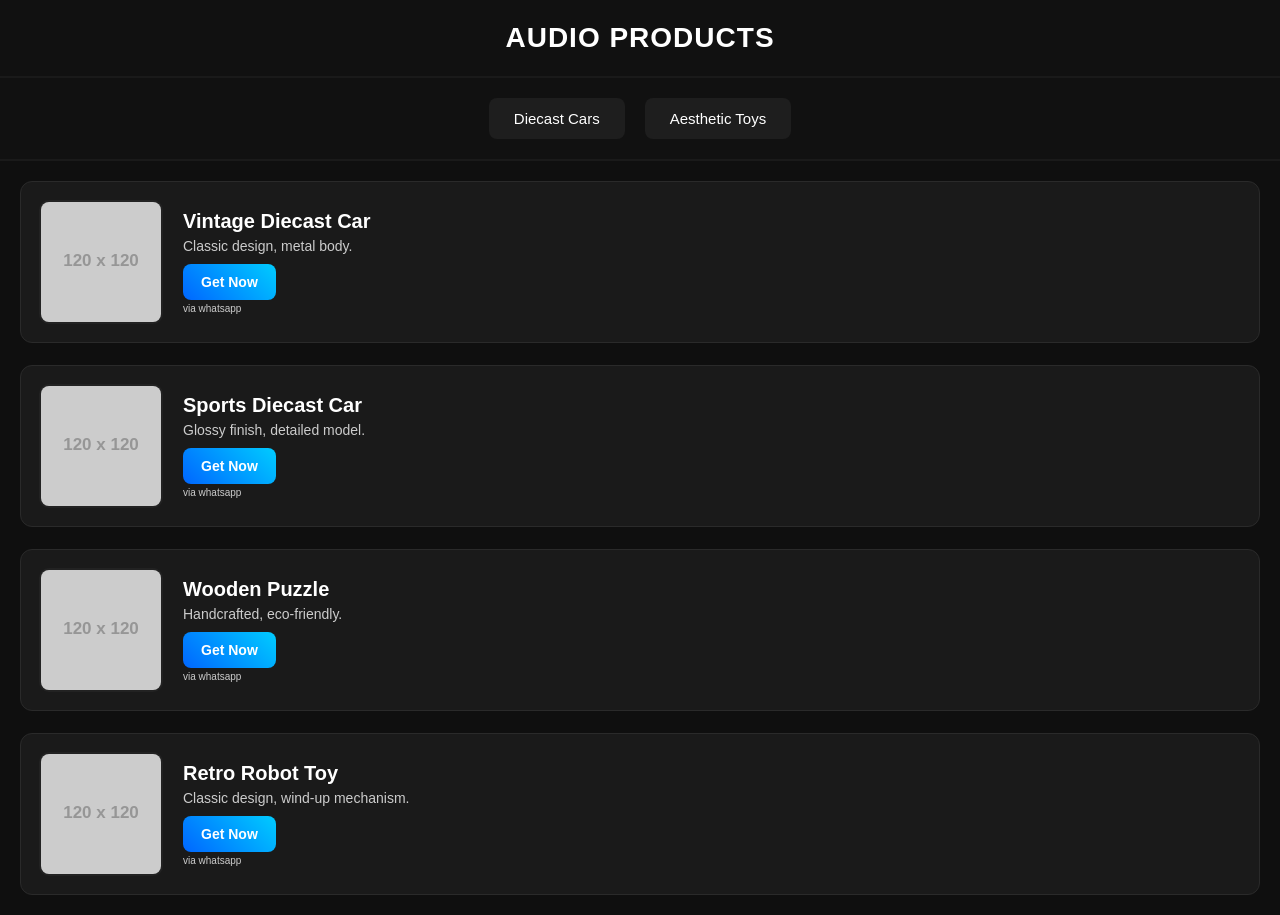
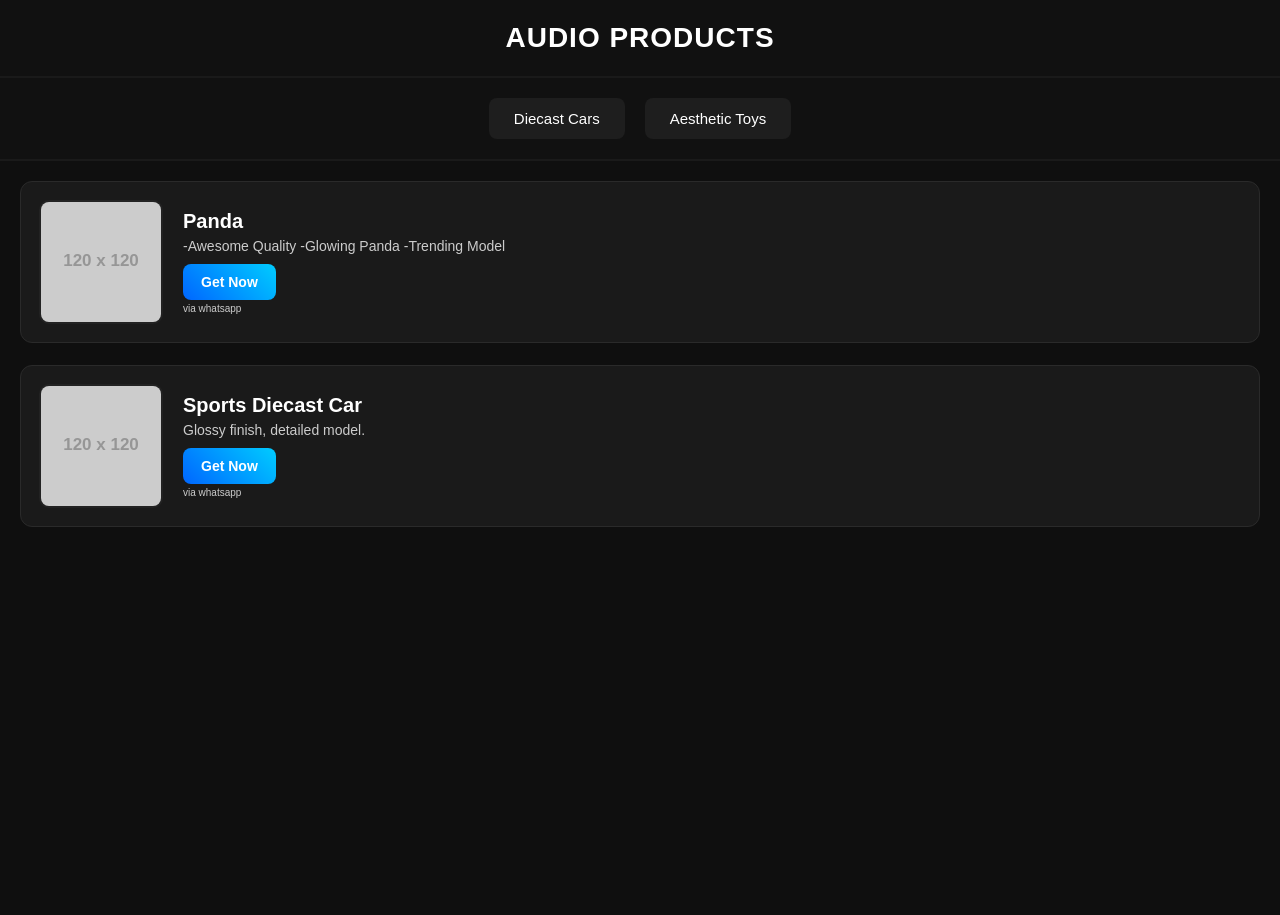
Before and after one commit to tekxo-gadgetz/diecast, a plain HTML site: page index.html in a window 1280 px wide. After the commit the page ends 800 px from the top, so only its background shows below. Drawn offline with Linux system fonts and the light colour scheme; placeholder pictures from the web are drawn by us.

Commit message:
Update index.html

```diff
--- a/index.html
+++ b/index.html
@@ -149,11 +149,13 @@
   <div class="products" id="productList">
 
     <!-- DIECAST CARS -->
-    <div class="product" data-category="diecast-cars">
+    <div class="product" data-category="Aesthetic-toys">
       <img src="https://via.placeholder.com/120?text=Vintage+Car" alt="Vintage Diecast Car" />
       <div class="product-info">
-        <h3>Vintage Diecast Car</h3>
-        <p>Classic design, metal body.</p>
+        <h3>Panda</h3>
+        <p>-Awesome Quality
+           -Glowing Panda
+           -Trending Model</p>
         <button class="buy-btn" onclick="sendWhatsapp(this)">Get Now</button>
         <div class="whatsapp-text">via whatsapp</div>
       </div>
@@ -164,27 +166,6 @@
       <div class="product-info">
         <h3>Sports Diecast Car</h3>
         <p>Glossy finish, detailed model.</p>
-        <button class="buy-btn" onclick="sendWhatsapp(this)">Get Now</button>
-        <div class="whatsapp-text">via whatsapp</div>
-      </div>
-    </div>
-
-    <!-- AESTHETIC TOYS -->
-    <div class="product" data-category="aesthetic-toys">
-      <img src="https://via.placeholder.com/120?text=Wooden+Puzzle" alt="Wooden Puzzle" />
-      <div class="product-info">
-        <h3>Wooden Puzzle</h3>
-        <p>Handcrafted, eco-friendly.</p>
-        <button class="buy-btn" onclick="sendWhatsapp(this)">Get Now</button>
-        <div class="whatsapp-text">via whatsapp</div>
-      </div>
-    </div>
-
-    <div class="product" data-category="aesthetic-toys">
-      <img src="https://via.placeholder.com/120?text=Retro+Robot" alt="Retro Robot Toy" />
-      <div class="product-info">
-        <h3>Retro Robot Toy</h3>
-        <p>Classic design, wind-up mechanism.</p>
         <button class="buy-btn" onclick="sendWhatsapp(this)">Get Now</button>
         <div class="whatsapp-text">via whatsapp</div>
       </div>
```
